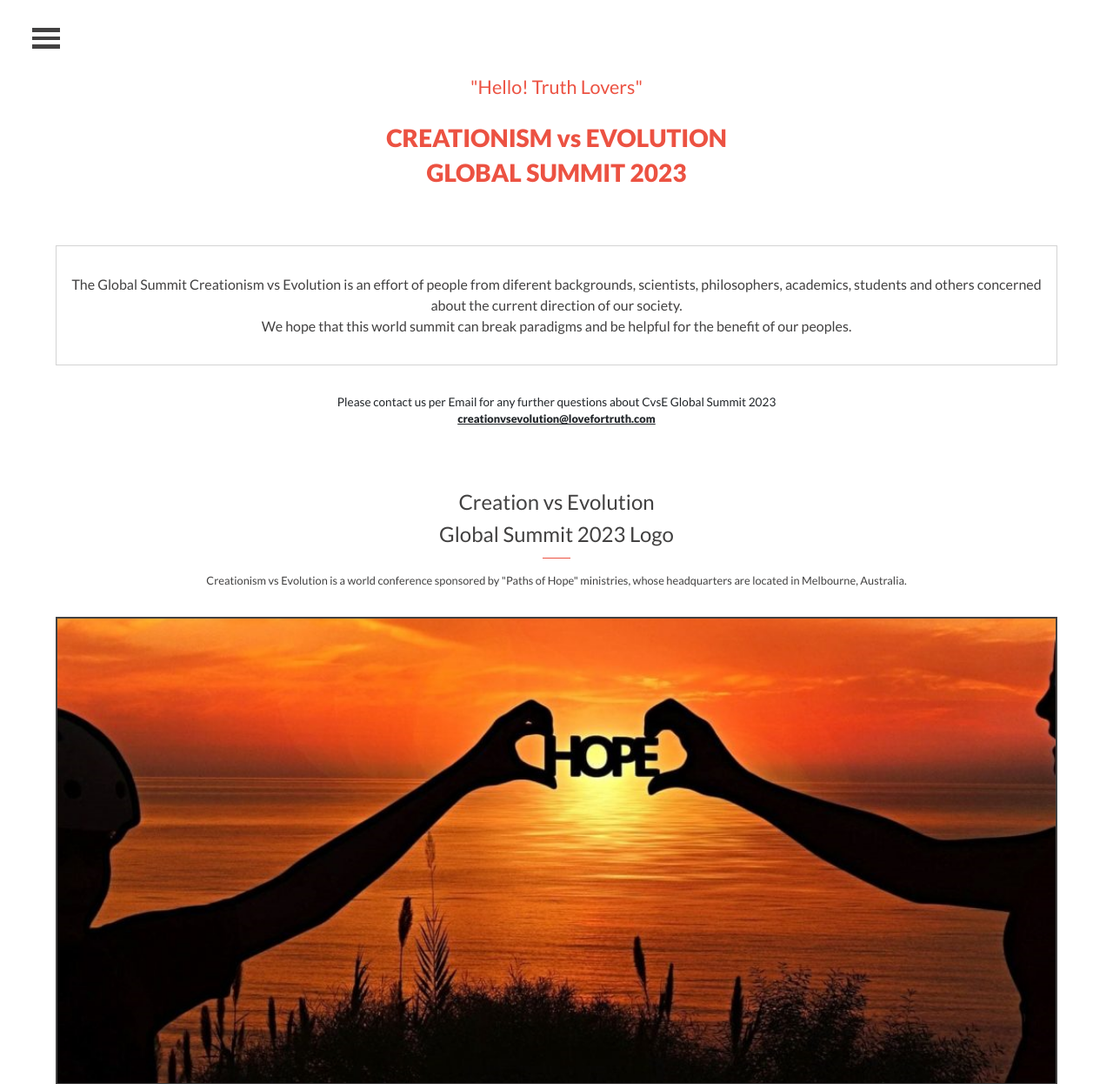
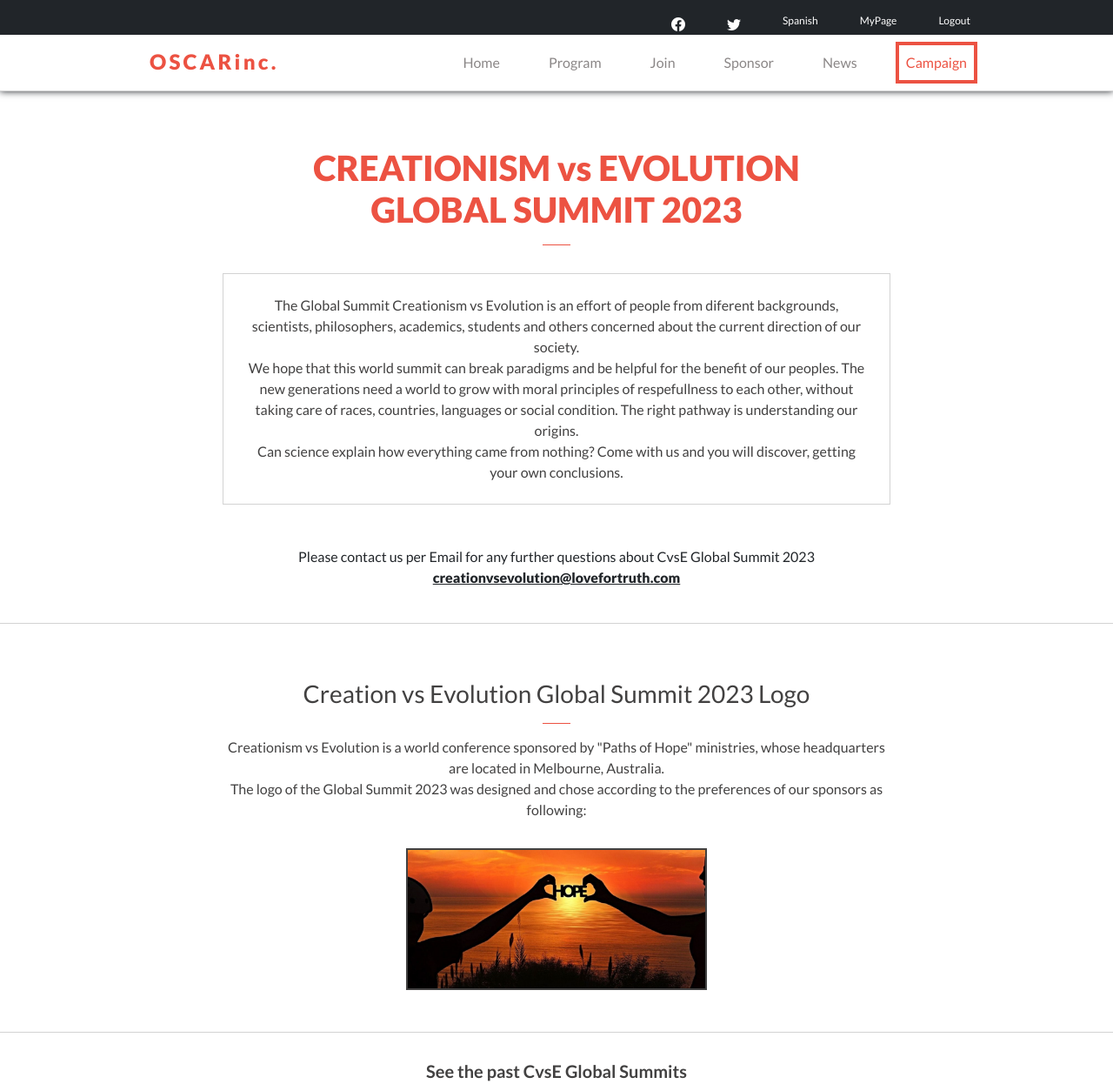
Before and after one commit to oovillagran/Global-Summit-Conference-, a website: page about.html in a window 1280 px wide. Shown: the top 1246 px of the page at 87% size. Drawn offline with nearby package versions, Linux system fonts and the light colour scheme.

Commit message:
Add about desktop version

```diff
--- a/about.html
+++ b/about.html
@@ -26,10 +26,10 @@
 
 
 <body>
-  <header>
+  <header class="header">
     <nav>
       <div class="navbar navbar-expand-lg navbar-dark bg-dark navbar-social">
-        <div class="container-fluid ">
+        <div class="container-fluid navbar-social-first">
           <div class="collapse navbar-collapse justify-content-end" id="navbarNav">
             <ul class="navbar-nav">
               <li class="nav-item">
@@ -39,13 +39,13 @@
                 <a class="nav-link active" href="#"><i class="bi bi-twitter"></i></a>
               </li>
               <li class="nav-item">
-                <a class="nav-link active" href="#">Spanish</a>
+                <a class="nav-link active nav-social-text" href="#">Spanish</a>
               </li>
               <li class="nav-item">
-                <a class="nav-link active" href="#">My Page</a>
+                <a class="nav-link active nav-social-text" href="#">MyPage</a>
               </li>
               <li class="nav-item">
-                <a class="nav-link active" href="#">Logout</a>
+                <a class="nav-link active nav-social-text" href="#">Logout</a>
               </li>
             </ul>
           </div>
@@ -54,11 +54,11 @@
 
       <div class="navbar navbar-expand-lg bg-body-tertiary navbar-menu">
         <div class="container-fluid">
-          <div class="d-flex justify-content-around" id="navbarTogglerDemo01">
+          <div class="d-flex nav-bar-about">
             <a class="navbar-brand logo" href="#">OSCARinc.</a>
-            <ul class="navbar-nav me-auto mb-2 mb-lg-0">
+            <ul class="navbar-nav">
               <li class="nav-item">
-                <a class="nav-link link-menu" aria-current="page" href="#">About</a>
+                <a class="nav-link link-menu" aria-current="page" href="#">Home</a>
               </li>
               <li class="nav-item">
                 <a class="nav-link link-menu" href="#">Program</a>
@@ -73,7 +73,7 @@
                 <a class="nav-link link-menu">News</a>
               </li>
               <li class="nav-item">
-                <a class="nav-link link-menu link-campaign">CC Campaign</a>
+                <a class="nav-link link-menu link-campaign">Campaign</a>
               </li>
             </ul>
           </div>
@@ -92,14 +92,21 @@
       <div class="intro">
         <h2 class="greet-about">"Hello! Truth Lovers"</h2>
         <h1 class="title-about">CREATIONISM vs EVOLUTION<br>GLOBAL SUMMIT 2023</h1>
+        <div class="bar-about-main"></div>
         <div class="about">
           <p class="description-about">
           The Global Summit Creationism vs Evolution is an effort of people from diferent backgrounds,
           scientists, philosophers, academics, students and others concerned about the current direction
           of our society.
           </p>
-          <p class="description-about">
+          <p class="description-about-mobile">
           We hope that this world summit can break paradigms and be helpful for the benefit of our peoples.
+          </p>
+          <p class="description-about-desktop">
+          We hope that this world summit can break paradigms and be helpful for the benefit of our peoples. The new generations
+          need a world to grow with moral principles of respefullness to each other, without taking care of races, countries,
+          languages or social condition. The right pathway is understanding our origins. <br>
+          Can science explain how everything came from nothing? Come with us and you will discover, getting your own conclusions.
           </p>
         </div>
 
@@ -112,6 +119,7 @@
       <div class="logo-title">
         <h3 class="logo-title-h3">Creation vs Evolution</h3>
         <h3 class="logo-title-h3">Global Summit 2023 Logo</h3>
+        <h3 class="logo-title-h3-desktop">Creation vs Evolution Global Summit 2023 Logo</h3>
       </div>
       <div class="about-bar"></div>
       <div class="about-ministries">
@@ -119,6 +127,12 @@
           Creationism vs Evolution is a world conference sponsored by
           "Paths of Hope" ministries, whose headquarters are located in
           Melbourne, Australia.
+        </p>
+        <p class="about-logo-p-desktop">
+          Creationism vs Evolution is a world conference sponsored by
+          "Paths of Hope" ministries, whose headquarters are located in
+          Melbourne, Australia. <br>
+          The logo of the Global Summit 2023 was designed and chose according to the preferences of our sponsors as following:
         </p>
       </div>
       <div class="about-img">
@@ -170,6 +184,9 @@
       <div class="rights">
         <p class="rights-declaration">2023 Creationism vs Evolution</p>
         <p class="rights-declaration">Some Rights Reserved.</p>
+        <p class="rights-declaration-desktop">2023 Creationism vs Evolution. Some Rights Reserved.</p>
+        <p class="rights-declaration-desktop">Lorem ipsum dolor sit amet consectetur adipisicing elit. Voluptatibus ducimus in quod repellat harum fugit vero,
+          ad enim repellendus delectus nesciunt provident temporibus porro aperiam molestias ut voluptates cumque? Nostrum!</p>
       </div>
     </div>
 
--- a/styles.css
+++ b/styles.css
@@ -16,24 +16,6 @@ body {
 .navbar-menu,
 .navbar-social {
   display: none !important;
-}
-
-.logo {
-  color: #ec5242;
-}
-
-.link-menu {
-  color: #272a31 !important;
-  cursor: pointer;
-}
-
-.link-menu:hover {
-  color: #ec5242 !important;
-}
-
-.link-campaign {
-  color: #ec5242 !important;
-  border: #ec5242 0.25rem solid;
 }
 
 .bar {
@@ -209,6 +191,14 @@ body {
   margin-bottom: 0;
 }
 
+.description-about-mobile {
+  margin-bottom: 0;
+}
+
+.description-about-desktop {
+  display: none;
+}
+
 .contact {
   text-align: center;
   width: 80%;
@@ -226,11 +216,16 @@ body {
 
 .about-logo {
   /* border: green 1px solid */
+  border-top: 1.5px solid #d3d3d3;
   border-bottom: 1.5px solid #d3d3d3;
 }
 
 .logo-title {
   padding: 2rem 0 0.25rem;
+}
+
+.logo-title-h3-desktop {
+  display: none;
 }
 
 .logo-title-h3 {
@@ -253,6 +248,10 @@ body {
   text-align: center;
   color: #424141;
   font-size: 0.8rem;
+}
+
+.about-logo-p-desktop {
+  display: none;
 }
 
 .logo-img {
@@ -408,8 +407,196 @@ body {
   flex: 1;
 }
 
+.rights-declaration-desktop {
+  display: none;
+}
+
+.bar-about-main {
+  display: none;
+}
+
 /* desktop media querie */
 
-@media only screen {
+@media only screen and (min-width: 768px) {
+  .hamburger {
+    display: none;
+  }
 
+  .navbar-menu,
+  .navbar-social {
+    display: block !important;
+  }
+
+  .navbar-social {
+    padding: 0 7rem 0 0;
+    height: 2.5rem;
+  }
+
+  .nav-social-text {
+    font-size: 0.75rem;
+    line-height: 1rem;
+  }
+
+  .nav-bar-about {
+    justify-content: space-between;
+    width: 100%;
+    padding: 0 7rem 0 10rem;
+  }
+
+  .greet-about {
+    display: none;
+  }
+
+  .logo {
+    color: #ec5242;
+    font-size: 1.5rem !important;
+    letter-spacing: 0.2rem;
+    font-weight: 900;
+  }
+
+  .logo:hover {
+    color: #424141;
+  }
+
+  .link-menu {
+    color: #8b8787 !important;
+    cursor: pointer;
+    margin: auto !important;
+    border: #fff 0.25rem solid;
+  }
+
+  .link-menu:hover {
+    color: #ec5242 !important;
+  }
+
+  .link-campaign {
+    color: #ec5242 !important;
+    border: #ec5242 0.25rem solid;
+  }
+
+  .link-campaign:hover {
+    color: #fff !important;
+    background-color: #ec5242;
+    margin: auto !important;
+  }
+
+  .header {
+    border-bottom: #d3d3d3 1px solid;
+    box-shadow: 0 0 0.5rem;
+  }
+
+  .nav-item {
+    margin-right: 2rem;
+  }
+
+  .title-about {
+    margin: 4rem 0 1rem;
+    font-size: 2.5rem;
+    line-height: 3rem;
+  }
+
+  .bar-about-main {
+    display: block;
+    width: 2rem;
+    height: 0.06rem;
+    margin: auto;
+    background: #ec5242;
+  }
+
+  .description-about-mobile {
+    display: none;
+  }
+
+  .description-about-desktop {
+    display: block;
+    margin: 0;
+  }
+
+  .about {
+    width: 60%;
+    margin: 2rem 20% 3rem 20%;
+    padding: 1.5rem;
+    color: #424141;
+  }
+
+  .contact,
+  .email {
+    font-size: 1rem;
+  }
+
+  .logo-title-h3 {
+    display: none;
+  }
+
+  .logo-title-h3-desktop {
+    display: block;
+    padding: 2rem 0 0.25rem;
+    text-align: center;
+    color: #424141;
+    font-size: 1.75rem;
+    font-weight: 400;
+  }
+
+  .about-ministries {
+    margin: 1rem 20%;
+    width: 60%;
+    text-align: center;
+    color: #424141;
+    font-size: 1rem;
+  }
+
+  .about-logo-p-desktop {
+    display: block;
+  }
+
+  .about-logo-p {
+    display: none;
+  }
+
+  .about-img {
+    width: 30%;
+    margin: auto;
+  }
+
+  .conference-images {
+    /* display: flex; */
+    flex-direction: row;
+    justify-content: center;
+    width: 100%
+  }
+
+  .conference1,
+  .conference2 {
+    width: 30%;
+  }
+
+  .partner {
+    display: none;
+  }
+
+  .copyright {
+    background-color: #424141;
+    height: 10rem;
+    padding: 3rem;
+  }
+
+  .logo-footer {
+    /* width: 20% !important; */
+    font-size: 1.5rem !important;
+    flex: 0.6;
+  }
+
+  .logo-footer:hover {
+    color: #d3d3d3;
+  }
+
+  .rights-declaration {
+    display: none;
+  }
+
+  .rights-declaration-desktop {
+    display: block;
+    color: #d3d3d3;
+    font-size: 0.8rem;
+  }
 }
```
